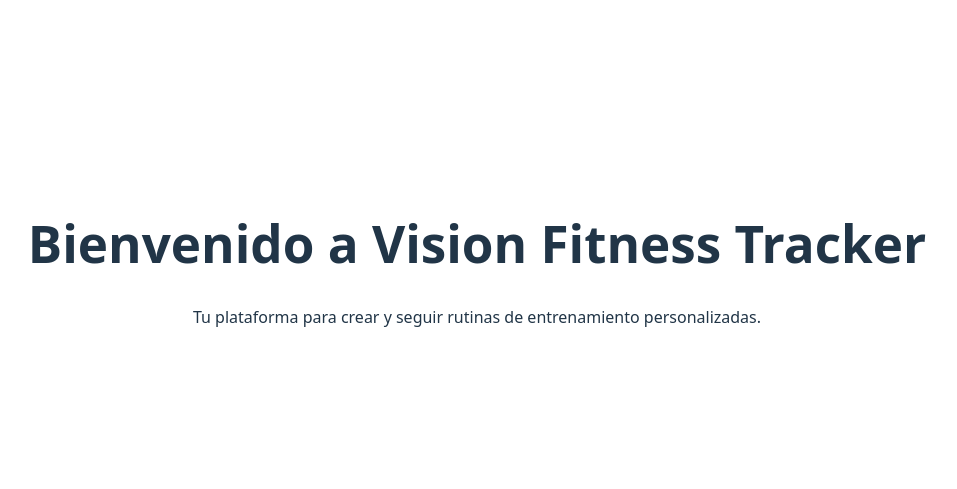
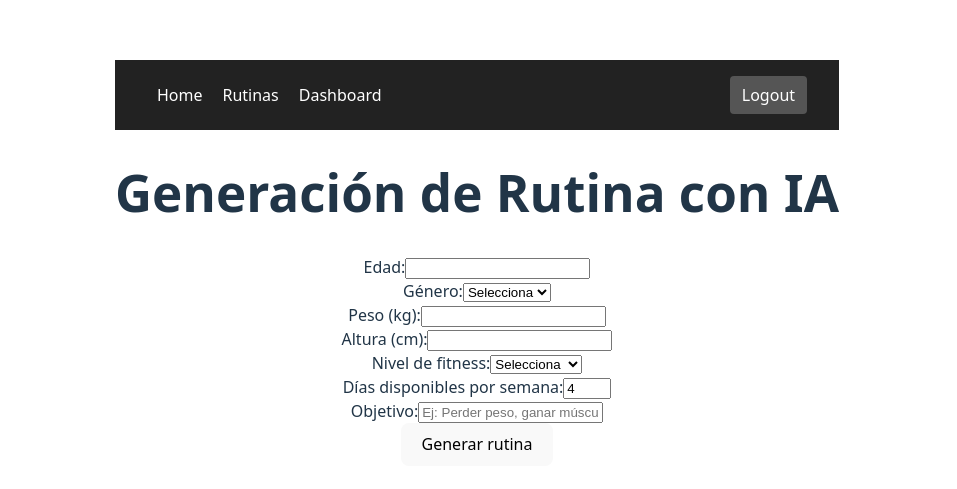
Before and after one commit to luisjimenez011/vision-fitness-tracker, a React app in the folder frontend/: page / in a window 1280 px wide. Shown: the part 137-626 px from the top of the page, without its empty margins (163-1120 px from the left). Built offline with nearby package versions, Linux system fonts and the light colour scheme; the HTML template or start-up script is replaced by a standard one.

Commit message:
FEAT(frontend): Add Global Navbar and Refactor Routes

```diff
--- a/frontend/src/App.jsx
+++ b/frontend/src/App.jsx
@@ -1,17 +1,19 @@
-import React from 'react'
-import { BrowserRouter } from 'react-router-dom'
-import { AuthProvider } from './context/AuthContext.jsx'
-import AppRouter from './router/AppRouter.jsx'
-import './App.css'
+import React from 'react';
+import { BrowserRouter } from 'react-router-dom';
+import { AuthProvider } from './context/AuthContext.jsx';
+import AppRouter from './router/AppRouter.jsx';
+import Navbar from './components/Navbar.jsx';
+import './App.css';
 
 function App() {
   return (
     <BrowserRouter>
       <AuthProvider>
+        <Navbar />
         <AppRouter />
       </AuthProvider>
     </BrowserRouter>
-  )
+  );
 }
 
-export default App
+export default App;
--- /dev/null
+++ b/frontend/src/components/Navbar.jsx
@@ -0,0 +1,62 @@
+import React, { useState } from 'react';
+import { Link } from 'react-router-dom';
+
+function Navbar() {
+  // Simula el estado de autenticación. Inicializado en `true` por defecto.
+  const [isLoggedIn, setIsLoggedIn] = useState(true);
+
+  // Simula la función de logout.
+  const handleLogout = () => {
+    console.log('Cerrando sesión...');
+    setIsLoggedIn(false); // Cambia el estado para mostrar Login/Register
+  };
+
+  // Estilos en línea para la barra de navegación
+  const navStyle = {
+    backgroundColor: '#222',
+    padding: '1rem 2rem',
+    display: 'flex',
+    justifyContent: 'space-between',
+    alignItems: 'center',
+  };
+
+  const linkStyle = {
+    color: 'white',
+    textDecoration: 'none',
+    margin: '0 10px',
+  };
+
+  const buttonStyle = {
+    backgroundColor: '#555',
+    color: 'white',
+    border: 'none',
+    padding: '8px 12px',
+    cursor: 'pointer',
+    borderRadius: '4px',
+  };
+
+  return (
+    <nav style={navStyle}>
+      {/* Sección Izquierda */}
+      <div>
+        <Link to="/" style={linkStyle}>Home</Link>
+        <Link to="/routines" style={linkStyle}>Rutinas</Link>
+        <Link to="/dashboard" style={linkStyle}>Dashboard</Link>
+      </div>
+
+      {/* Sección Derecha (Autenticación) */}
+      <div>
+        {isLoggedIn ? (
+          <button onClick={handleLogout} style={buttonStyle}>Logout</button>
+        ) : (
+          <>
+            <Link to="/login" style={linkStyle}>Login</Link>
+            <Link to="/register" style={linkStyle}>Register</Link>
+          </>
+        )}
+      </div>
+    </nav>
+  );
+}
+
+export default Navbar;
--- a/frontend/src/pages/DashboardPage.jsx
+++ b/frontend/src/pages/DashboardPage.jsx
@@ -1,83 +1,30 @@
-import React, { useState } from 'react';
+import React, { useState, useEffect } from 'react';
 import { useAuth } from '../context/AuthContext.jsx';
 import { useNavigate } from 'react-router-dom';
 import apiClient from '../api/apiClient.js';
-import RoutineDisplay from '../components/RoutineDisplay.jsx';
 
 function DashboardPage() {
   const auth = useAuth();
   const navigate = useNavigate();
+  const [logs, setLogs] = useState([]);
+  const [loading, setLoading] = useState(true);
+  const [error, setError] = useState('');
 
-  const [userProfile, setUserProfile] = useState({
-    age: '',
-    gender: '',
-    weight_kg: '',
-    height_cm: '',
-    fitness_level: '',
-    available_days: 4,
-  });
-  const [goal, setGoal] = useState('');
-  const [routine, setRoutine] = useState(null);
-  const [loading, setLoading] = useState(false);
-  const [error, setError] = useState('');
-  const [successMessage, setSuccessMessage] = useState('');
-
-  const handleChange = e => {
-    const { name, value } = e.target;
-    setUserProfile(prev => ({ ...prev, [name]: value }));
-  };
-
-  const handleGenerateRoutine = async e => {
-    e.preventDefault();
+  useEffect(() => {
+    const fetchLogs = async () => {
+      try {
         setLoading(true);
-    setError('');
-    setRoutine(null);
-    setSuccessMessage('');
-    try {
-      const response = await apiClient.post('/routine/generate', {
-        userProfile: {
-          ...userProfile,
-          age: Number(userProfile.age),
-          weight_kg: Number(userProfile.weight_kg),
-          height_cm: Number(userProfile.height_cm),
-          available_days: Number(userProfile.available_days),
-        },
-        goal,
-      });
-      setRoutine(response.data);
+        const response = await apiClient.get('/workout/logs');
+        setLogs(response.data);
       } catch (err) {
-      setError('Error al generar rutina');
+        setError('Error al cargar los logs de entrenamiento.');
       } finally {
         setLoading(false);
       }
     };
 
-  const handleSaveRoutine = async (routineToSave) => {
-    setLoading(true);
-    setError('');
-    setSuccessMessage('');
-    try {
-      const response = await apiClient.post('/routine/save', routineToSave);
-      setSuccessMessage(response.data.message);
-    } catch (err) {
-      setError('Error al guardar la rutina');
-    } finally {
-      setLoading(false);
-    }
-  };
-
-  const handleGenerateNew = () => {
-    setRoutine(null);
-    setGoal('');
-    setUserProfile({
-      age: '',
-      gender: '',
-      weight_kg: '',
-      height_cm: '',
-      fitness_level: '',
-      available_days: 4,
-    });
-  };
+    fetchLogs();
+  }, []);
 
   const handleLogout = () => {
     auth.logout();
@@ -85,60 +32,32 @@ function DashboardPage() {
   };
 
   return (
-    <div>
-      <h1>Dashboard</h1>
-      <button onClick={handleLogout}>Cerrar Sesión</button>
-      {!routine ? (
-        <form onSubmit={handleGenerateRoutine} style={{ marginTop: 20 }}>
-          <div>
-            <label>Edad:</label>
-            <input type="number" name="age" value={userProfile.age} onChange={handleChange} required />
+    <div style={{ textAlign: 'center', padding: '20px' }}>
+      <h1>Dashboard - Historial de Entrenamientos</h1>
+      <button onClick={handleLogout} style={{ marginBottom: '20px' }}>Cerrar Sesión</button>
+
+      {loading && <p>Cargando historial...</p>}
+      {error && <p style={{ color: 'red' }}>{error}</p>}
+
+      {!loading && !error && (
+        logs.length === 0 ? (
+          <p>No tienes entrenamientos registrados.</p>
+        ) : (
+          <div style={{ display: 'flex', flexDirection: 'column', alignItems: 'center' }}>
+            {logs.map(log => {
+              const minutes = Math.floor(log.duration_seconds / 60);
+              const seconds = log.duration_seconds % 60;
+              return (
+                <div key={log.id} style={{ border: '1px solid #ccc', borderRadius: '8px', padding: '15px', margin: '10px 0', width: '80%', maxWidth: '600px' }}>
+                  <h3 style={{ marginTop: 0 }}>{log.day_name || `Rutina #${log.routine_id}`}</h3>
+                  <p><strong>Duración:</strong> {minutes} min {seconds} seg</p>
+                  <p><strong>Fecha:</strong> {new Date(log.created_at).toLocaleString()}</p>
                 </div>
-          <div>
-            <label>Género:</label>
-            <select name="gender" value={userProfile.gender} onChange={handleChange} required>
-              <option value="">Selecciona</option>
-              <option value="male">Masculino</option>
-              <option value="female">Femenino</option>
-              <option value="other">Otro</option>
-            </select>
+              );
+            })}
           </div>
-          <div>
-            <label>Peso (kg):</label>
-            <input type="number" name="weight_kg" value={userProfile.weight_kg} onChange={handleChange} required />
-          </div>
-          <div>
-            <label>Altura (cm):</label>
-            <input type="number" name="height_cm" value={userProfile.height_cm} onChange={handleChange} required />
-          </div>
-          <div>
-            <label>Nivel de fitness:</label>
-            <select name="fitness_level" value={userProfile.fitness_level} onChange={handleChange} required>
-              <option value="">Selecciona</option>
-              <option value="beginner">Principiante</option>
-              <option value="intermediate">Intermedio</option>
-              <option value="advanced">Avanzado</option>
-            </select>
-          </div>
-          <div>
-            <label>Días disponibles por semana:</label>
-            <input type="number" name="available_days" value={userProfile.available_days} onChange={handleChange} min={1} max={7} required />
-          </div>
-          <div>
-            <label>Objetivo:</label>
-            <input type="text" value={goal} onChange={e => setGoal(e.target.value)} required />
-          </div>
-          <button type="submit" disabled={loading}>Generar rutina</button>
-        </form>
-      ) : (
-        <div style={{ marginTop: 20 }}>
-          <h3>Rutina generada:</h3>
-          <RoutineDisplay routineData={routine} onSave={handleSaveRoutine} onGenerateNew={handleGenerateNew} />
-        </div>
+        )
       )}
-      {loading && <p>Cargando...</p>}
-      {error && <p style={{ color: 'red' }}>{error}</p>}
-      {successMessage && <p style={{ color: 'green' }}>{successMessage}</p>}
     </div>
   );
 }
--- a/frontend/src/pages/HomePage.jsx
+++ b/frontend/src/pages/HomePage.jsx
@@ -1,12 +1,135 @@
-import React from 'react'
+import React, { useState } from 'react';
+import apiClient from '../api/apiClient.js';
+import RoutineDisplay from '../components/RoutineDisplay.jsx';
 
 function HomePage() {
+  const [userProfile, setUserProfile] = useState({
+    age: '',
+    gender: '',
+    weight_kg: '',
+    height_cm: '',
+    fitness_level: '',
+    available_days: 4,
+  });
+  const [goal, setGoal] = useState('');
+  const [routine, setRoutine] = useState(null);
+  const [loading, setLoading] = useState(false);
+  const [error, setError] = useState('');
+  const [successMessage, setSuccessMessage] = useState('');
+
+  const handleChange = e => {
+    const { name, value } = e.target;
+    setUserProfile(prev => ({ ...prev, [name]: value }));
+  };
+
+  const handleSubmit = async e => {
+    e.preventDefault();
+    setLoading(true);
+    setError('');
+    setRoutine(null);
+    setSuccessMessage('');
+    try {
+      const response = await apiClient.post('/routine/generate', {
+        userProfile: {
+          ...userProfile,
+          age: Number(userProfile.age),
+          weight_kg: Number(userProfile.weight_kg),
+          height_cm: Number(userProfile.height_cm),
+          available_days: Number(userProfile.available_days),
+        },
+        goal,
+      });
+      setRoutine(response.data);
+    } catch (err) {
+      setError('Error al generar rutina');
+    } finally {
+      setLoading(false);
+    }
+  };
+
+  const handleSaveRoutine = async (routineToSave) => {
+    setLoading(true);
+    setError('');
+    setSuccessMessage('');
+    try {
+      const response = await apiClient.post('/routine/save', routineToSave);
+      setSuccessMessage(response.data.message);
+    } catch (err) {
+      setError('Error al guardar la rutina');
+    } finally {
+      setLoading(false);
+    }
+  };
+
+  const handleGenerateNew = () => {
+    setRoutine(null);
+    setGoal('');
+    setUserProfile({
+      age: '',
+      gender: '',
+      weight_kg: '',
+      height_cm: '',
+      fitness_level: '',
+      available_days: 4,
+    });
+  };
+
   return (
     <div>
-      <h1>Bienvenido a Vision Fitness Tracker</h1>
-      <p>Tu plataforma para crear y seguir rutinas de entrenamiento personalizadas.</p>
+      <h1>Generación de Rutina con IA</h1>
+      {!routine ? (
+        <form onSubmit={handleSubmit} style={{ marginTop: 20 }}>
+          <div>
+            <label>Edad:</label>
+            <input type="number" name="age" value={userProfile.age} onChange={handleChange} required />
+          </div>
+          <div>
+            <label>Género:</label>
+            <select name="gender" value={userProfile.gender} onChange={handleChange} required>
+              <option value="">Selecciona</option>
+              <option value="male">Masculino</option>
+              <option value="female">Femenino</option>
+              <option value="other">Otro</option>
+            </select>
+          </div>
+          <div>
+            <label>Peso (kg):</label>
+            <input type="number" name="weight_kg" value={userProfile.weight_kg} onChange={handleChange} required />
+          </div>
+          <div>
+            <label>Altura (cm):</label>
+            <input type="number" name="height_cm" value={userProfile.height_cm} onChange={handleChange} required />
+          </div>
+          <div>
+            <label>Nivel de fitness:</label>
+            <select name="fitness_level" value={userProfile.fitness_level} onChange={handleChange} required>
+              <option value="">Selecciona</option>
+              <option value="beginner">Principiante</option>
+              <option value="intermediate">Intermedio</option>
+              <option value="advanced">Avanzado</option>
+            </select>
+          </div>
+          <div>
+            <label>Días disponibles por semana:</label>
+            <input type="number" name="available_days" value={userProfile.available_days} onChange={handleChange} min={1} max={7} required />
+          </div>
+          <div>
+            <label>Objetivo:</label>
+            <input type="text" value={goal} onChange={e => setGoal(e.target.value)} placeholder="Ej: Perder peso, ganar músculo" required />
+          </div>
+          <button type="submit" disabled={loading}>Generar rutina</button>
+        </form>
+      ) : (
+        <div style={{ marginTop: 20 }}>
+          <h3>Rutina generada:</h3>
+          <RoutineDisplay routineData={routine} onSave={handleSaveRoutine} onGenerateNew={handleGenerateNew} />
+        </div>
+      )}
+      {loading && <p>Generando...</p>}
+      {error && <p style={{ color: 'red' }}>{error}</p>}
+      {successMessage && <p style={{ color: 'green' }}>{successMessage}</p>}
     </div>
-  )
+  );
 }
 
-export default HomePage
+export default HomePage;
```
Also changed, not shown: frontend/src/router/AppRouter.jsx (+17 -14 lines). Lines whose indentation alone changed are shown as unchanged.
